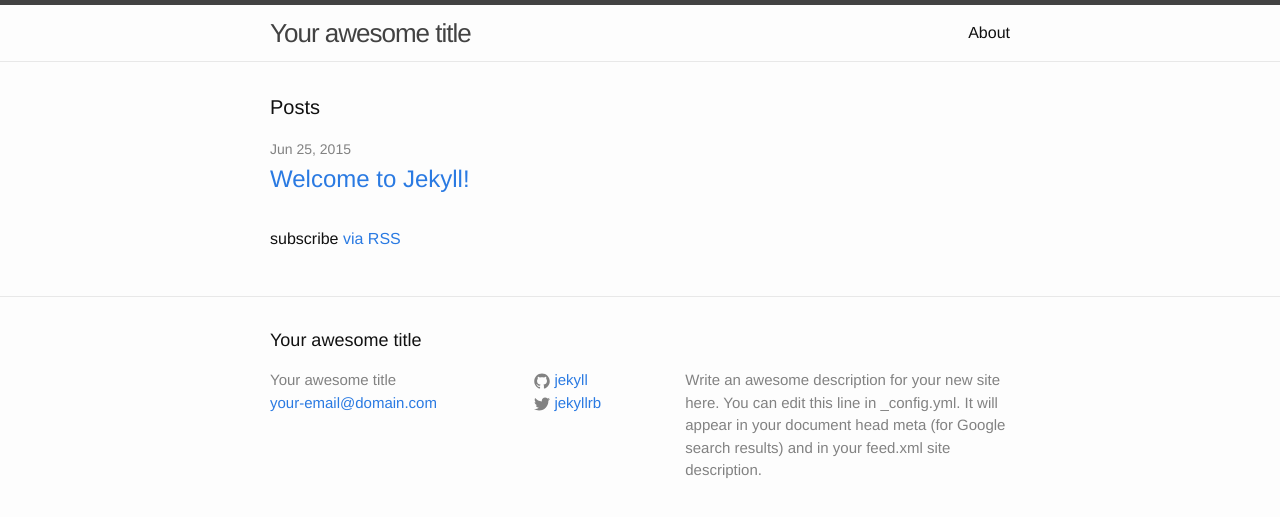
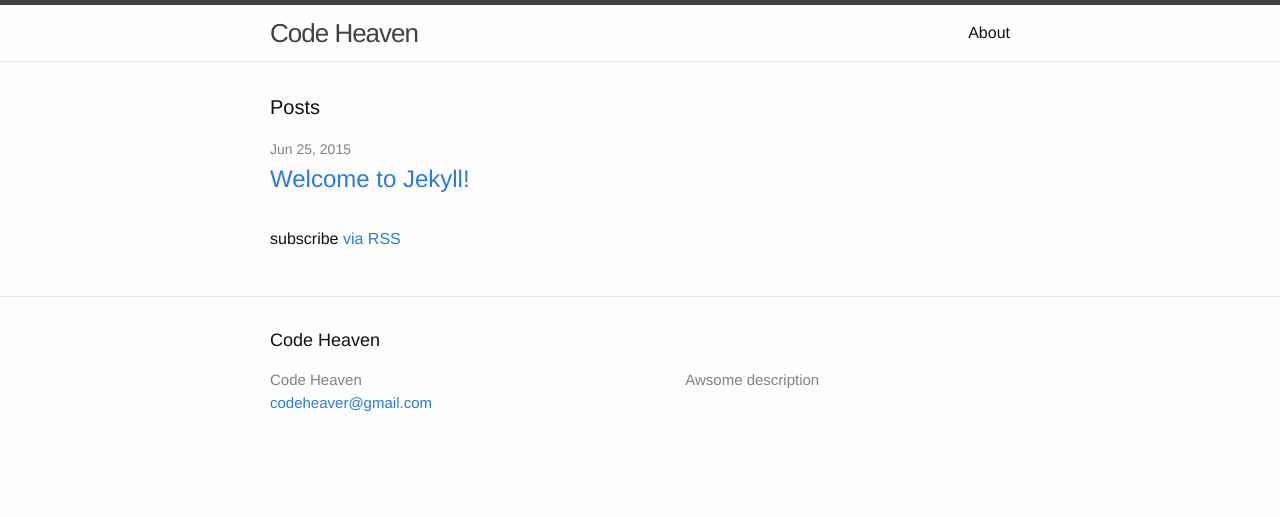
Before and after one commit to codeheaven-io/codeheaven.io, a Jekyll site: the page built from index.html, in a window 1280 px wide. Shown: the top 517 px of the page. Built offline with Jekyll 4.4.1, drawn with Linux system fonts in a browser that asks for light colours.

Commit message:
Added basic jekyll configuration

```diff
--- a/_config.yml
+++ b/_config.yml
@@ -1,14 +1,29 @@
 # Site settings
-title: Your awesome title
-email: your-email@domain.com
-description: > # this means to ignore newlines until "baseurl:"
-  Write an awesome description for your new site here. You can edit this
-  line in _config.yml. It will appear in your document head meta (for
-  Google search results) and in your feed.xml site description.
+title: Code Heaven
+email: codeheaver@gmail.com
+description: >
+  Awsome description
 baseurl: "" # the subpath of your site, e.g. /blog/
-url: "http://yourdomain.com" # the base hostname & protocol for your site
-twitter_username: jekyllrb
-github_username:  jekyll
+url: "http://codeheaven.io" # the base hostname & protocol for your site
+# twitter_username: jekyllrb
+# github_username:  jekyll
 
 # Build settings
 markdown: kramdown
+
+# google_universal_analytics: TODO
+# google_universal_analytics_cookiedomain: auto
+
+gems:
+  - octopress-escape-code
+  - jekyll-sitemap
+
+headers:
+  - filename: '^assets.*\.js$'
+    expires: '+3 years'
+    cache_control: 'max-age=94608000'
+    content_type: 'application/javascript'
+  - filename: '^assets.*\.css$'
+    expires: '+3 years'
+    cache_control: 'max-age=94608000'
+    content_type: 'text/css'
```
